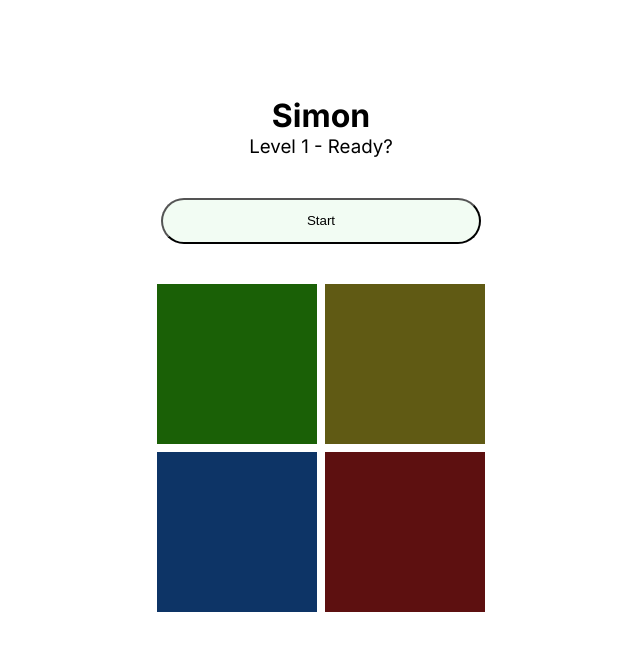
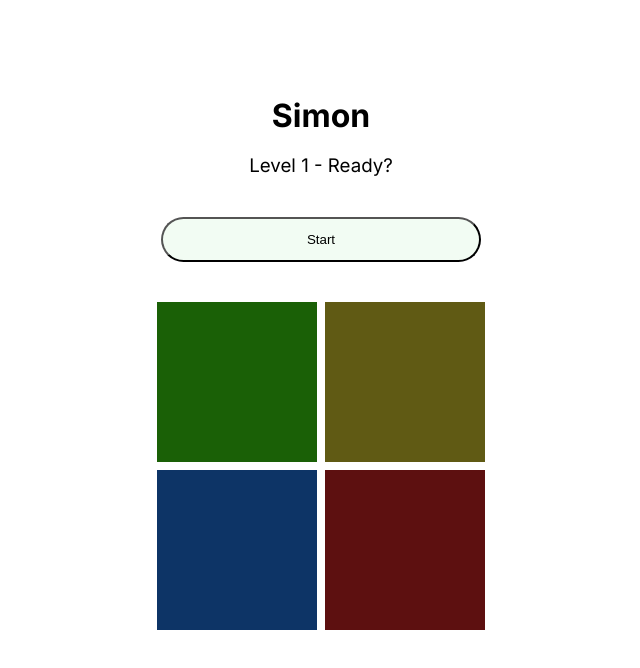
Before and after one commit to sahiyer/minigames, a Next.js app: page /simon in a window 1280 px wide. Shown: the top 668 px of the page, without its empty margins (319-959 px from the left). Built offline with nearby package versions, Linux system fonts and the light colour scheme.

Commit message:
Track best level.

```diff
--- a/src/app/globals.scss
+++ b/src/app/globals.scss
@@ -102,6 +102,12 @@
 }
 
 h3 {
+  margin-top: 1em;
+  text-align: center;
+  font-weight: normal;
+}
+
+h5 {
   text-align: center;
   font-weight: normal;
 }
--- a/src/app/simon/page.tsx
+++ b/src/app/simon/page.tsx
@@ -18,6 +18,8 @@
   const [acceptingInput, setAcceptingInput] = useState(false);
   const [userInputPattern, setUserInputPattern] = useState<number[]>([]);
   const [canStartRound, setCanStartRound] = useState(true);
+
+  const [bestLevel, setBestLevel] = useState(-1);
 
   const nextTileInPattern = useCallback(
     (interval: NodeJS.Timer) => {
@@ -154,6 +156,10 @@
             setShouldHighlight((oldShouldHighlight) => !oldShouldHighlight);
           }, 200);
 
+          if (oldLevel > bestLevel) {
+            setBestLevel(oldLevel);
+          }
+
           return oldLevel + 1;
         });
       }
@@ -168,6 +174,7 @@
     <>
       <h1>Simon</h1>
       <h3>{status}</h3>
+      {bestLevel != -1 && <h5>Best: Level {bestLevel}</h5>}
 
       <button onClick={startPattern} disabled={!canStartRound}>
         Start
```
